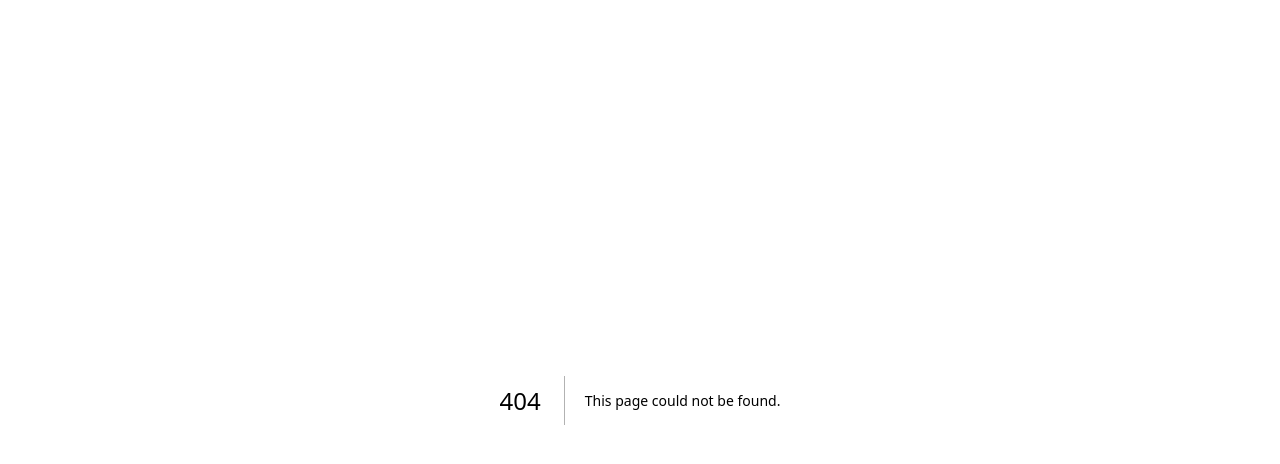
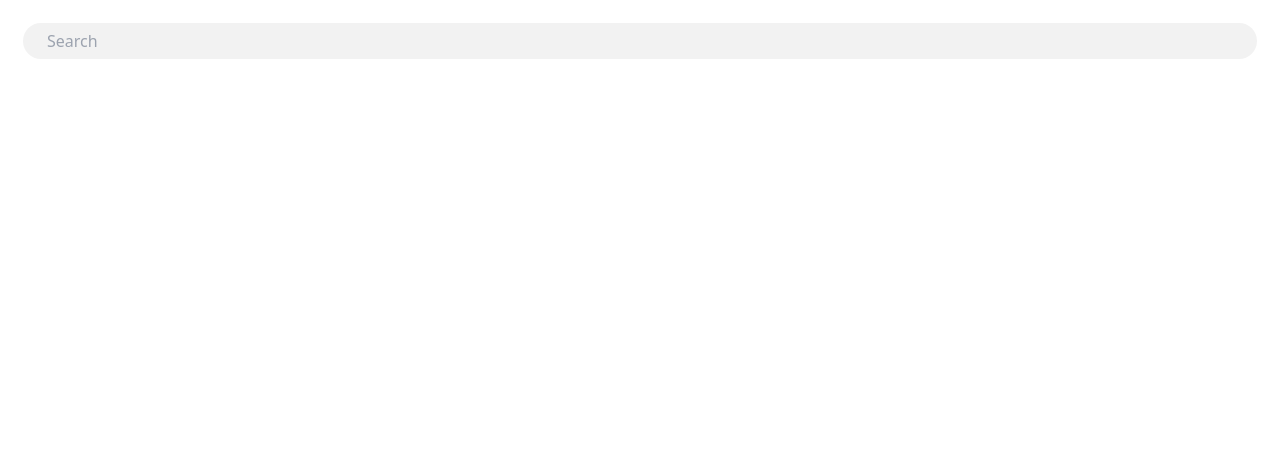
Before and after one commit to MyeonghoonNam/musicplayer-v2, a Next.js app in the folder client/: page /search/components/SearchBar in a window 1280 px wide. Before the commit this address had no page. Shown: the top 464 px of the page. Built offline with nearby package versions, Linux system fonts and the light colour scheme.

Commit message:
feat : SearchBar 컴포넌트 초기 구현 및 search 페이지 UI 적용

```diff
--- /dev/null
+++ b/client/src/pages/search/components/SearchBar/index.tsx
@@ -0,0 +1,14 @@
+import Input from './Input';
+
+import * as Styled from './styled';
+
+const SearchBar = () => {
+  return (
+    <Styled.Container>
+      <Input />
+      {/* Button */}
+    </Styled.Container>
+  );
+};
+
+export default SearchBar;
--- /dev/null
+++ b/client/src/pages/search/components/SearchBar/styled.tsx
@@ -0,0 +1,9 @@
+import { ReactNode } from 'react';
+
+interface Props {
+  children: ReactNode;
+}
+
+export const Container = ({ children }: Props) => {
+  return <div className="relative p-[23px]">{children}</div>;
+};
--- /dev/null
+++ b/client/src/pages/search/components/index.ts
@@ -0,0 +1 @@
+export { default as SearchBar } from './SearchBar';
--- a/client/src/pages/search/index.tsx
+++ b/client/src/pages/search/index.tsx
@@ -1,6 +1,9 @@
 import Head from 'next/head';
 import { ReactElement } from 'react';
 import { TabMenuLayout } from '@/components';
+import { SearchBar } from './components';
+
+import * as Styled from './styled';
 
 const SearchPage = () => {
   return (
@@ -11,7 +14,10 @@ const SearchPage = () => {
         <meta name="viewport" content="width=device-width, initial-scale=1" />
       </Head>
 
-      <div>init search</div>
+      <Styled.Container>
+        <SearchBar />
+        {/* SearchList */}
+      </Styled.Container>
     </>
   );
 };
--- /dev/null
+++ b/client/src/pages/search/styled.tsx
@@ -0,0 +1,9 @@
+import { ReactNode } from 'react';
+
+interface Props {
+  children: ReactNode;
+}
+
+export const Container = ({ children }: Props) => {
+  return <article>{children}</article>;
+};
```
